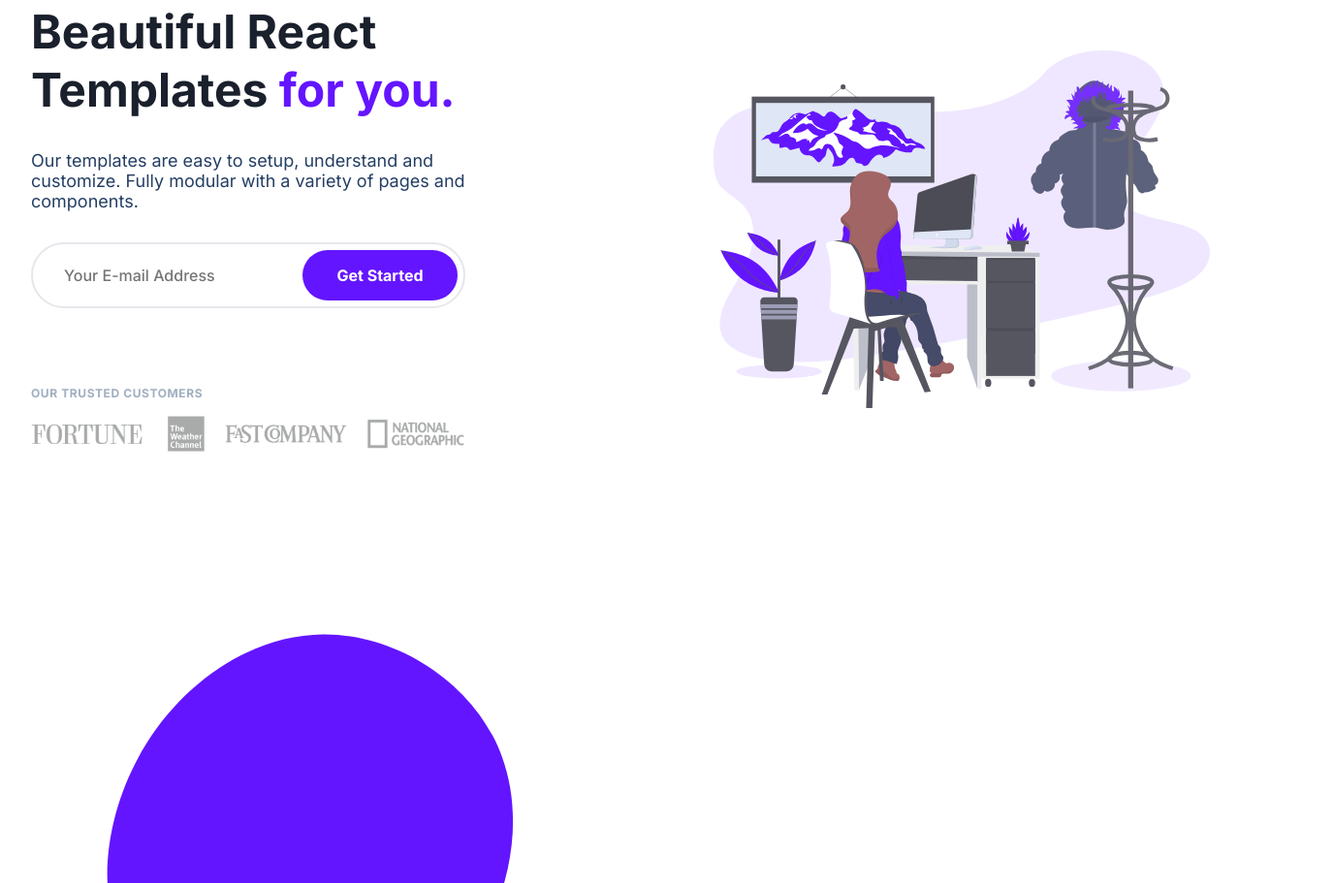
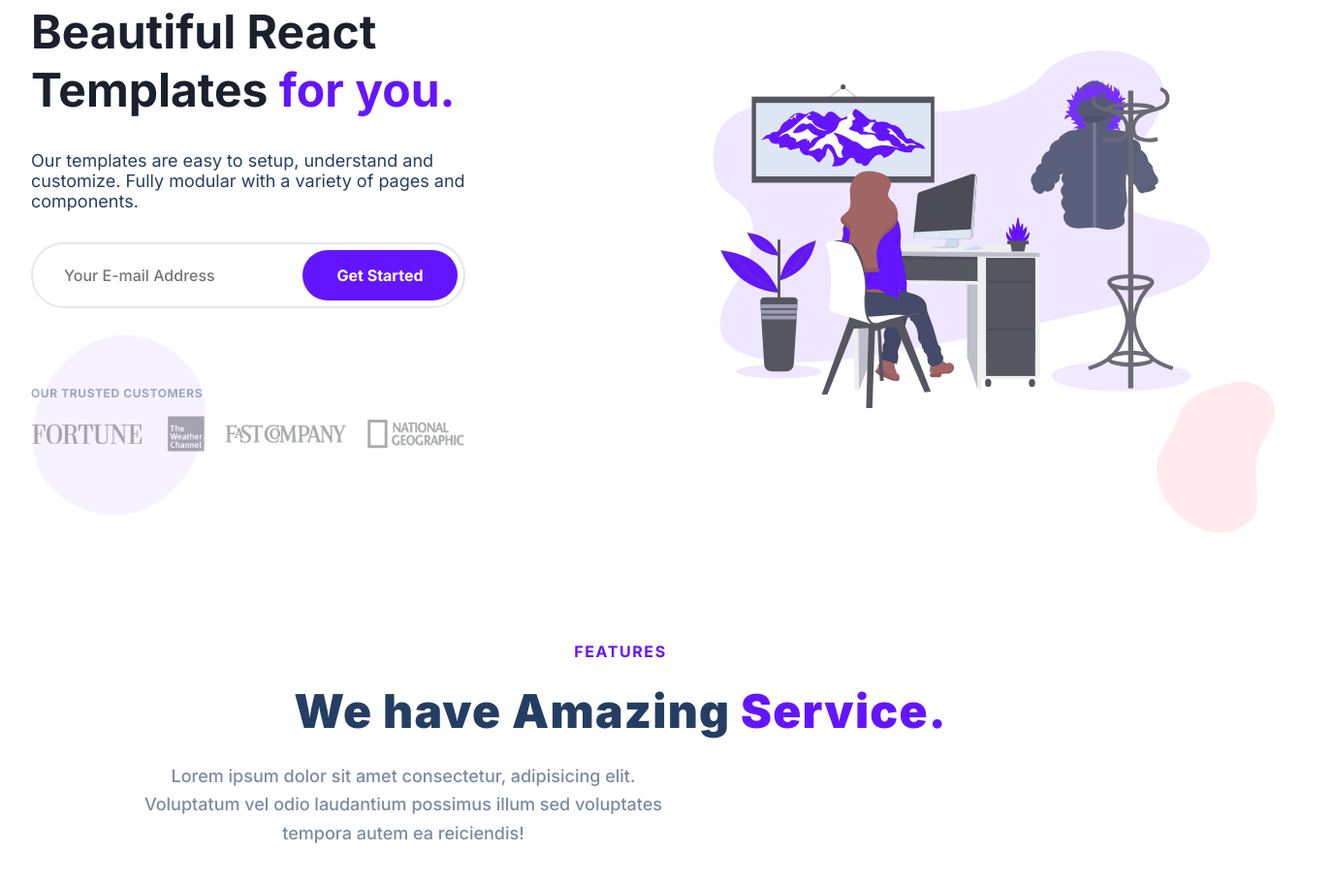
Before and after one commit to misterm4rkuss/Treact-Project, a plain HTML site: page index.html in a window 1280 px wide. Shown: the part 236-1147 px from the top of the page at 97% size, 1376 px wide, since content can reach past the window. Drawn offline with Linux system fonts and the light colour scheme.

Commit message:
features css

```diff
--- a/styles.css
+++ b/styles.css
@@ -40,6 +40,7 @@ section {
   letter-spacing: 1.6px;
   font-weight: 700;
   text-transform: uppercase;
+  text-align: center;
 }
 
 .section__title {
@@ -53,9 +54,10 @@ section {
 
 .section__para {
   font-size: 18px;
-  font-size: 500;
+  font-weight: 500;
   color: rgb(124, 139, 161);
   line-height: 1.625;
+  text-align: center;
 }
 
 main {
@@ -245,6 +247,17 @@ header .row {
   width: 100%;
 }
 
+.header__blob {
+    position: absolute;
+    left: 0px;
+    bottom: 0px;
+    opacity: 0.05;
+    width: 256px;
+    height: 256px;
+    transform: matrix(1, 0, 0, 1. -163, 0);
+}
+
+
 /* FEATURES */
 
 .features {
@@ -260,6 +273,11 @@ header .row {
 #features .section__title,
 #pricing .section__title {
   text-align: center;
+}
+
+#features .section__para {
+    max-width: 576px;
+    text-align: center;
 }
 
 #features .row__narrow {
@@ -308,3 +326,13 @@ header .row {
     line-height: 2;
     font-weight: 500;
 }
+
+.features__blob {
+    transform: translateX(96px) translateY(192px) scaleX(1) scaleY(1);
+    position: absolute;
+    right: 0px;
+    bottom: 0px;
+    width: 16rem;
+    opacity: 0.25;
+    padding: 16px;
+}
```
